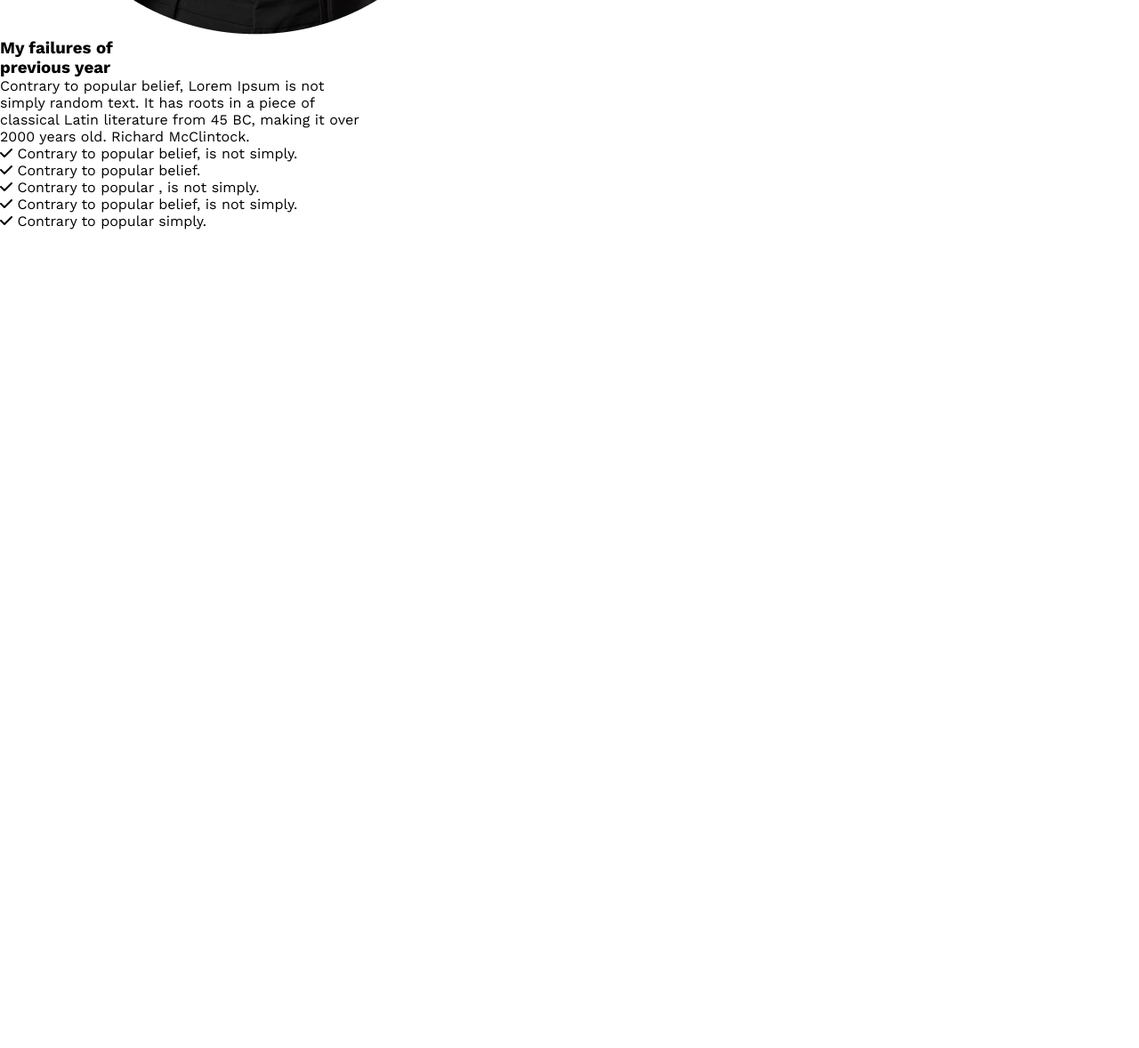
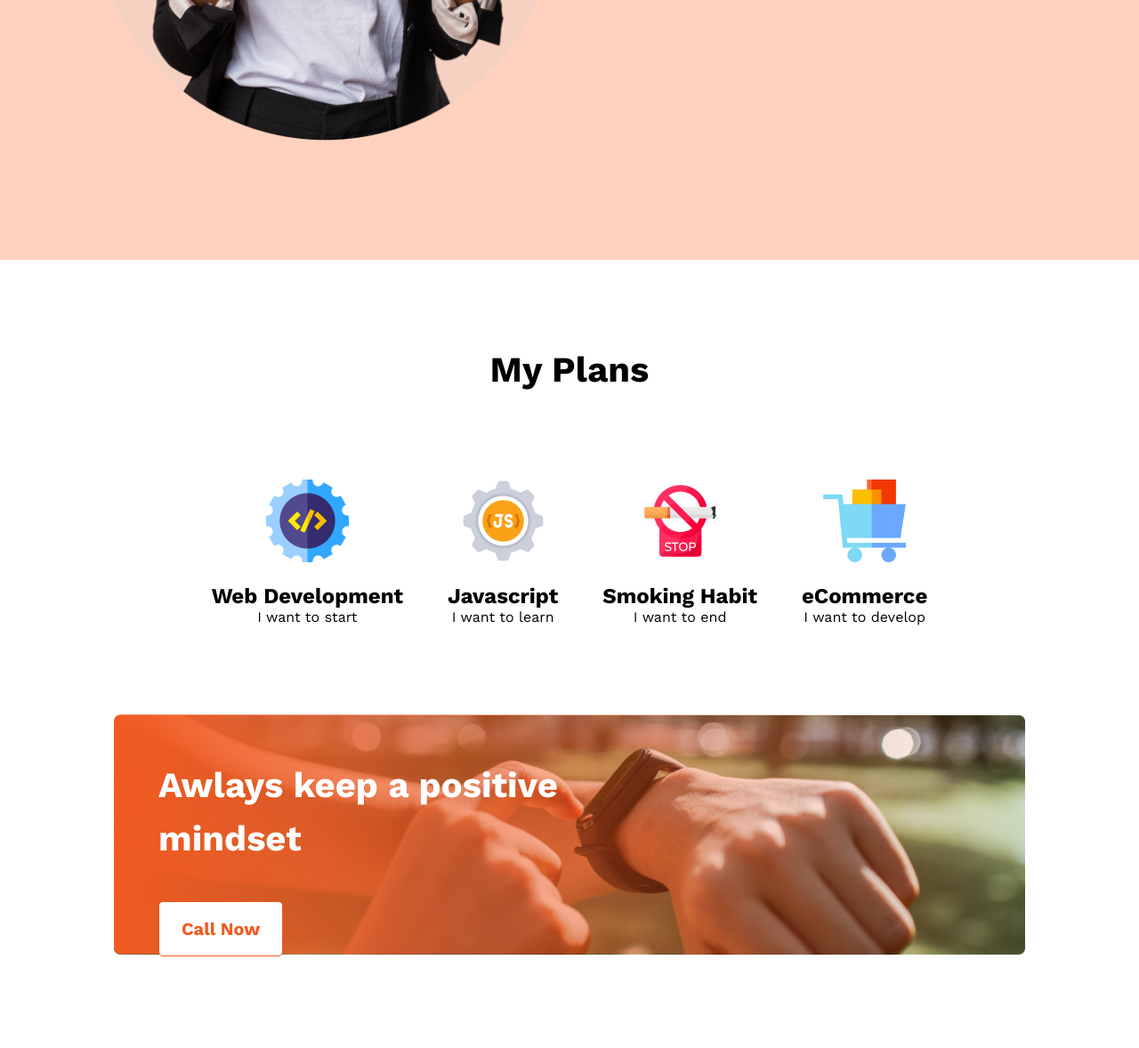
Before and after one commit to mdrirabiul/new-year-new-me, a plain HTML site: page index.html in a window 1280 px wide. Shown: the part 1432-2610 px from the top of the page at 89% size. Before the commit the page ends 1690 px from the top, so only its background shows below. Drawn offline with nearby package versions, Linux system fonts and the light colour scheme.

Commit message:
my plan added

```diff
--- a/index.html
+++ b/index.html
@@ -18,16 +18,17 @@
             <button class="btn-primary">Contact Us</button>
         </div>
     </header>
-    <main>
+    <!-- Main section Started -->
     <section class="main">
+        <!-- main area started -->
         <div class="main-area">
             <div class="image-area">
                 <img src="images/person.png" alt="person">
             </div>
             <div class="text-area">
-                    <h3 class="text-title">My failures of <br> previous year</h3>
-                    <p>Contrary to popular belief, Lorem Ipsum is not <br> simply random text. It has roots in a piece of <br> classical Latin literature from 45 BC, making it over <br> 2000 years old. Richard McClintock.</p>
-                    <div>
+                <h2 class="text-title">My failures of <br> previous year</h3>
+                <p class="text-description">Contrary to popular belief, Lorem Ipsum is not <br> simply random text. It has roots in a piece of <br> classical Latin literature from 45 BC, making it over <br> 2000 years old. Richard McClintock.</p>
+                <div class="icon-text">
                     <p><i class="fa-solid fa-check"></i> Contrary to popular belief, is not simply.</p>
                     <p><i class="fa-solid fa-check"></i> Contrary to popular belief.</p>
                     <p><i class="fa-solid fa-check"></i> Contrary to popular , is not simply.</p>
@@ -37,7 +38,40 @@
             </div>
         </div>
     </section>
-    </main>
+    <!-- plan area started -->
+    <section class="plan">
+        <div class="plan-area">
+            <h2 class="section-title">My Plans</h2>
+            <div class="planning">
+                <div class="plan-4">
+                    <img src="images/icons/web.png" alt="">
+                    <h2>Web Development</h2>
+                    <p>I want to start</p>
+                </div>
+                <div class="plan-4">
+                    <img src="images/icons/js.png" alt="">
+                    <h2>Javascript</h2>
+                    <p>I want to learn</p>
+                </div>
+                <div class="plan-4">
+                    <img src="images/icons/smoke.png" alt="">
+                    <h2>Smoking Habit</h2>
+                    <p>I want to end</p>
+                </div>
+                <div class="plan-4">
+                    <img src="images/icons/ecom.png" alt="">
+                    <h2>eCommerce</h2>
+                    <p>I want to develop</p>
+                </div>
+            </div>
+            <div class="call-now">
+                <div class="call-bg">
+                    <h2 class="call-title">Awlays keep a positive <br>mindset</h2>
+                    <button class="btn-secondary">Call Now</button>
+                </div>
+            </div>
+        </div>
+    </section>
     <footer>
 
     </footer>
--- a/styles/style.css
+++ b/styles/style.css
@@ -46,3 +46,99 @@
     border: 1px solid #F15B22;
     border-radius: 5px;
 }
+
+/* Main Section styles */
+.main-area {
+    background-color: #ffb5989c;
+    display: flex;
+    justify-content: center;
+    padding-top: 130px;
+    padding-bottom: 130px;
+    gap: 150px;
+}
+.image-area img {
+    width: 560px;
+}
+.text-area {
+    margin-top: 200px;
+
+}
+.text-title {
+    margin-bottom: 20px;
+}
+.text-description {
+    margin-bottom: 20px;
+    line-height: 1.5em
+}
+.icon-text {
+    line-height: 2em;
+}
+.icon-text i {
+    color: #16D887;
+}
+
+/* My plan section started */
+.section-title {
+    text-align: center;
+    font-size: 40px;
+    font-weight: 700;
+    padding: 100px 0;
+}
+.planning {
+    display: flex;
+    justify-content: center;
+    gap: 50px;
+    padding-bottom: 100px;
+}
+.plan {
+    padding-bottom: 100px;
+}
+.plan-area {
+    text-align: center;
+}
+.plan-4 img {
+    margin-bottom: 20px;
+}
+.call-bg {
+    background-image: url('../images/gradient2.png'), url('../images/watch.png');
+    background-repeat: no-repeat;
+    background-size: 100%;
+    width: 80%;
+    margin: 0 auto;
+    padding-bottom: 100px;
+}
+.call-title {
+    padding-top: 50px;
+    padding-left: 50px;
+    margin-bottom: 40px;
+    font-size: 40px;
+    text-align: left;
+    color: #FFFFFF;
+    line-height: 1.5em;
+}
+.btn-secondary {
+    color: #F15B22;
+    font-size: 20px;
+    font-weight: 700;
+    padding: 18px 25px;
+    background-color: #FFFFFF;
+    border: 1px solid #F15B22;
+    border-radius: 5px;
+    text-align: left;
+    display: block;
+    margin-left: 50px;
+    cursor: pointer;
+    transition: .3s;
+}
+.btn-secondary:hover {
+    color: #FFFFFF;
+    font-size: 20px;
+    font-weight: 700;
+    padding: 18px 25px;
+    background-color: #F15B22;
+    border: 2px solid #FFFFFF;
+    border-radius: 5px;
+    text-align: left;
+    display: block;
+    margin-left: 50px;
+}
```
Lines whose indentation alone changed are shown as unchanged.
